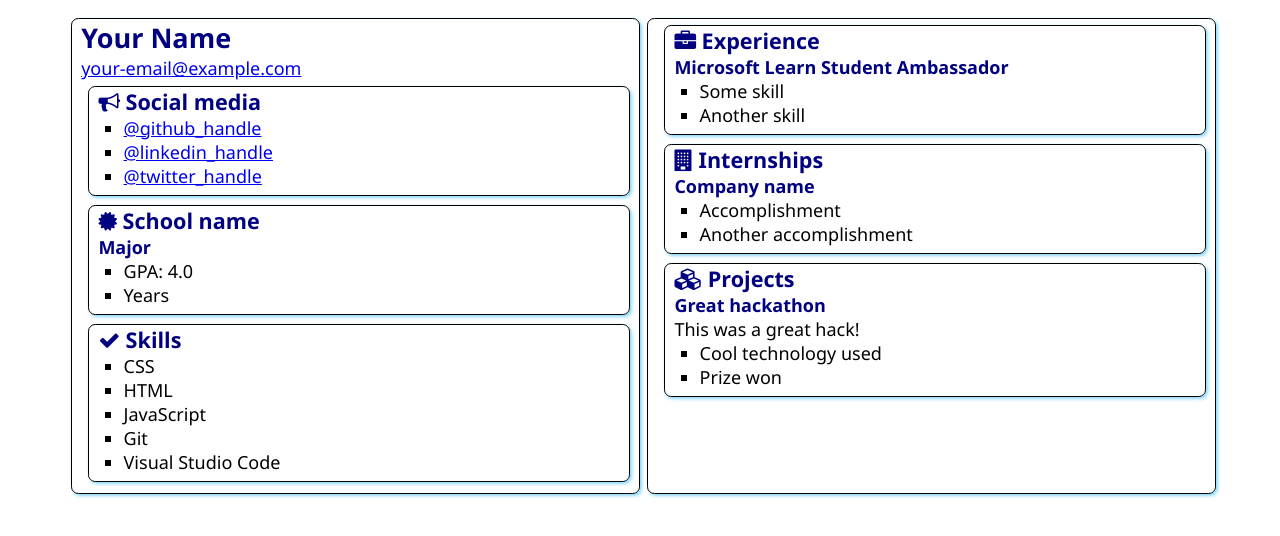
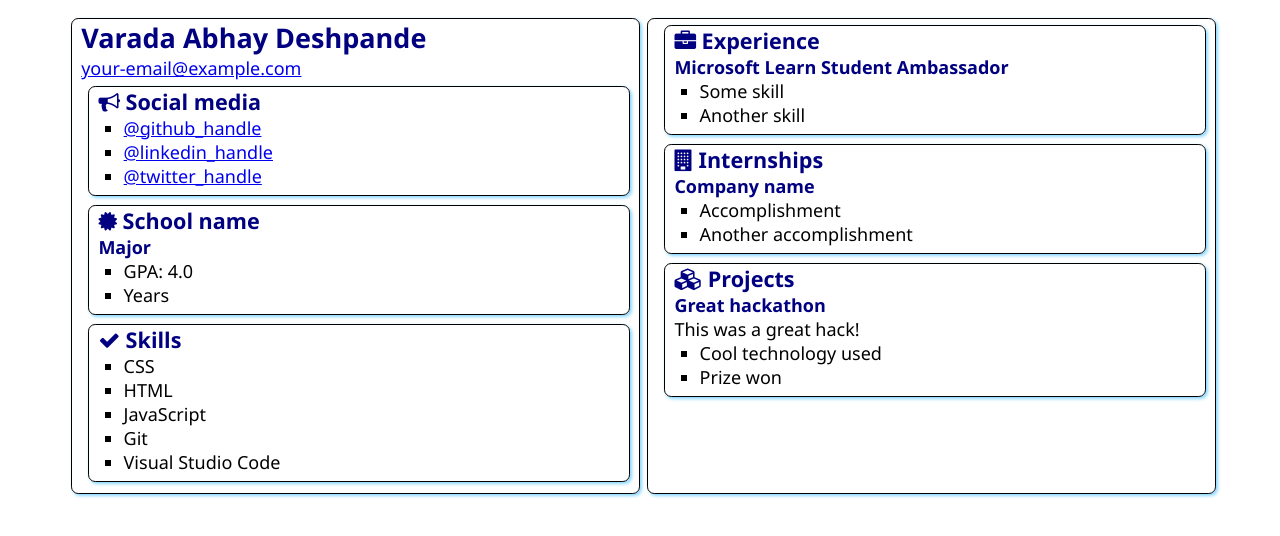
Before and after one commit to Varada-D/SATechnicalOnboarding, a plain HTML site: page src/index.html in a window 1280 px wide. Drawn offline with Linux system fonts and the light colour scheme.

Commit message:
Added my name

```diff
--- a/src/index.html
+++ b/src/index.html
@@ -12,7 +12,7 @@
 <body>
     <main>
         <article class="box">
-            <h1>Your Name</h1>
+            <h1>Varada Abhay Deshpande</h1>
             <div><a href="mailto:your.email@example.com">your-email@example.com</a></div>
 
             <section class="box">
```
